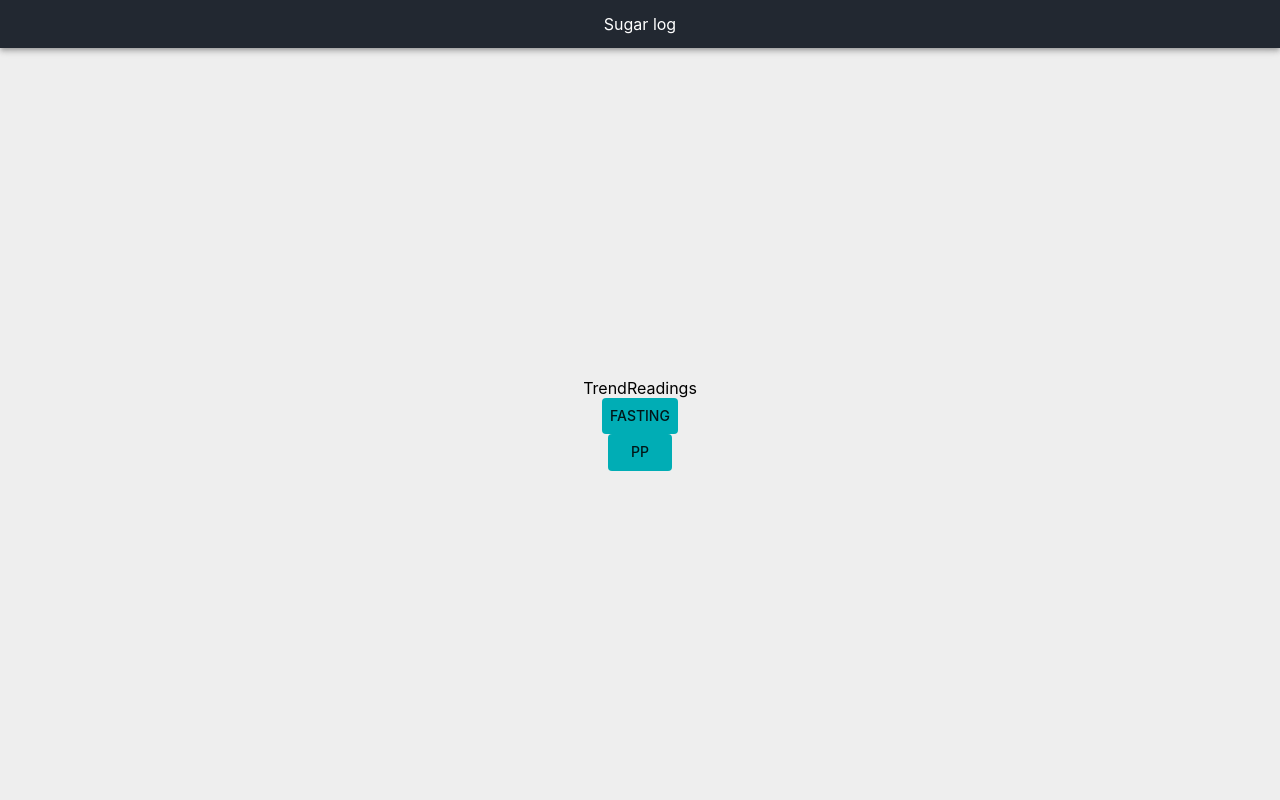
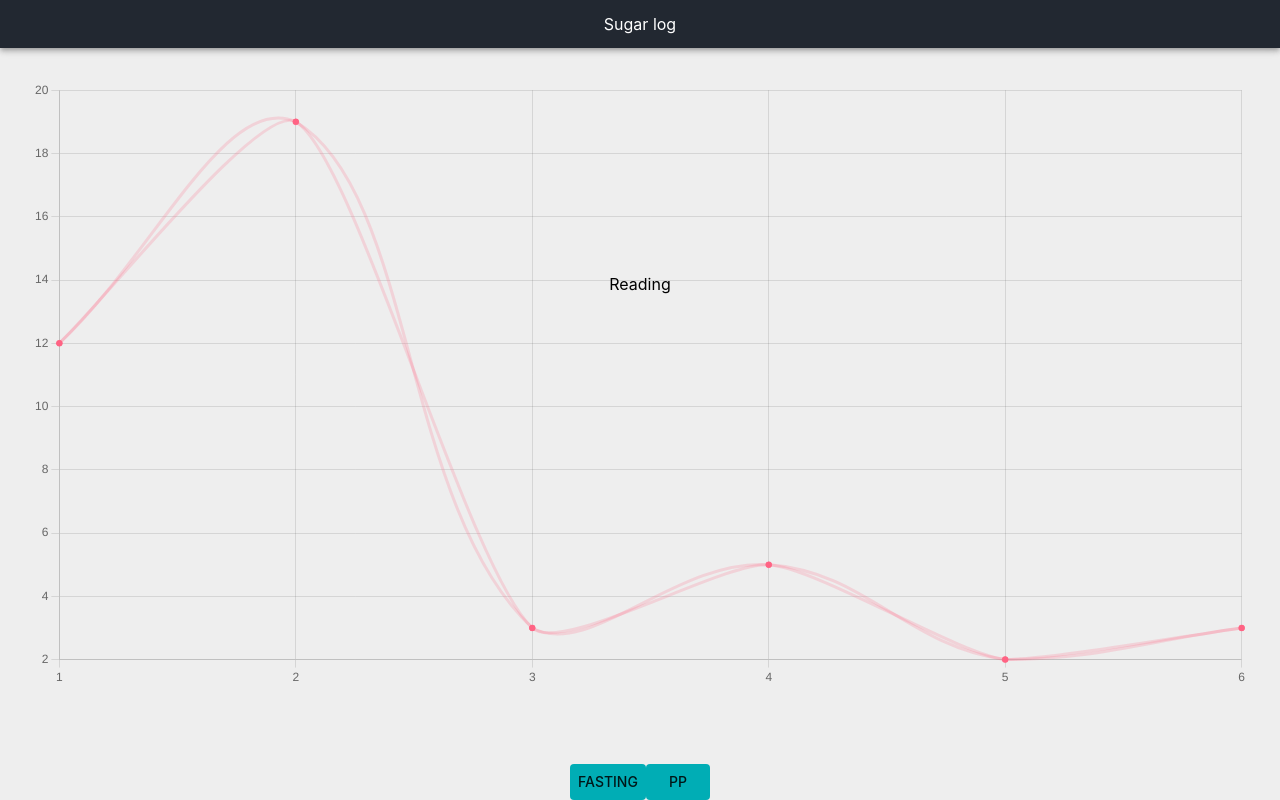
Before and after one commit to vaibhavmande/sugar-log, a React (Create React App) app: page / in a window 1280 px wide. Built offline with nearby package versions, Linux system fonts and the light colour scheme.

Commit message:
Adding graph

```diff
--- a/package.json
+++ b/package.json
@@ -7,7 +7,9 @@
     "@testing-library/jest-dom": "^5.11.4",
     "@testing-library/react": "^11.1.0",
     "@testing-library/user-event": "^12.1.10",
+    "chart.js": "^3.2.0",
     "react": "^17.0.2",
+    "react-chartjs-2": "^3.0.3",
     "react-dom": "^17.0.2",
     "react-scripts": "4.0.3",
     "styled-components": "^5.2.3",
--- a/src/components/blocks/Action/Action.js
+++ b/src/components/blocks/Action/Action.js
@@ -1,6 +1,7 @@
 import React from 'react'
 import Button from '@material-ui/core/Button'
 import { styled } from '@material-ui/core/styles'
+import FlexContainer from '../../containers/FlexContainer'
 
 const AddFasting = styled(Button)({
   backgroundColor: '#00adb5',
@@ -11,10 +12,10 @@ const AddPP = styled(Button)({
 
 const Action = ({ isEnabled }) => {
   return (
-    <>
+    <FlexContainer ai="center" jc="center">
       <AddFasting>Fasting</AddFasting>
       <AddPP>PP</AddPP>
-    </>
+    </FlexContainer>
   )
 }
 
--- a/src/components/blocks/AppContainer/AppContainer.js
+++ b/src/components/blocks/AppContainer/AppContainer.js
@@ -10,7 +10,7 @@ const ColoredBackground = styled(FlexContainer)`
 `
 const AppContainer = () => {
   return (
-    <ColoredBackground fd="column" ai="center" jc="center" flex="1">
+    <ColoredBackground fd="column" ai="center" jc="space-between" flex="1">
       <Trend></Trend>
       <Readings></Readings>
       <Action></Action>
--- a/src/components/blocks/Readings/Readings.js
+++ b/src/components/blocks/Readings/Readings.js
@@ -1,5 +1,5 @@
 const Readings = ({ readings }) => {
-  return 'Readings'
+  return <div style={{ flex: 1 }}>Reading</div>
 }
 
 export default Readings
--- a/src/components/blocks/Trend/Trend.js
+++ b/src/components/blocks/Trend/Trend.js
@@ -1,5 +1,92 @@
+import React, { useEffect } from 'react'
+// import { Chart } from 'react-charts'
+import FlexContainer from '../../containers/FlexContainer'
+import styled from 'styled-components'
+import { Line } from 'react-chartjs-2'
+
+const GraphContainer = styled(FlexContainer)`
+  flex-basis: 30%;
+  width: 100%;
+`
+
 const Trend = ({ readings }) => {
-  return 'Trend'
+  const data = {
+    labels: ['1', '2', '3', '4', '5', '6'],
+    datasets: [
+      {
+        label: '# of Votes',
+        data: [12, 19, 3, 5, 2, 3],
+        fill: false,
+        backgroundColor: 'rgb(255, 99, 132)',
+        borderColor: 'rgba(255, 99, 132, 0.2)',
+        tension: 0.4,
+      },
+      {
+        label: '# of Votes',
+        data: [12, 19, 3, 5, 2, 3],
+        fill: false,
+        backgroundColor: 'rgb(255, 99, 132)',
+        borderColor: 'rgba(255, 99, 132, 0.2)',
+        tension: 0.2,
+      },
+    ],
+  }
+
+  const options = {
+    animations: {
+      radius: {
+        duration: 400,
+        easing: 'linear',
+        loop: (context) => context.active,
+      },
+    },
+    plugins: {
+      tooltip: {
+        enabled: false,
+      },
+      legend: {
+        display: false,
+      },
+    },
+    scales: {
+      xAxes: [
+        {
+          gridLines: {
+            display: false,
+          },
+          scaleLabel: {
+            display: false,
+          },
+          ticks: {
+            display: false,
+            minRotation: 90,
+          },
+        },
+      ],
+      yAxes: [
+        {
+          scaleLabel: {
+            display: true,
+          },
+          ticks: {
+            display: false,
+            minRotation: 0,
+          },
+        },
+      ],
+    },
+  }
+
+  return (
+    <GraphContainer at="center" jc="center">
+      <div
+        className="chart-container"
+        style={{ padding: '2rem', width: '100%', height: '100px' }}
+      >
+        <Line data={data} options={options} />
+      </div>
+    </GraphContainer>
+  )
 }
 
 export default Trend
```
Also changed, not shown: 1 other file (tests, documents, lock files or other folders).
